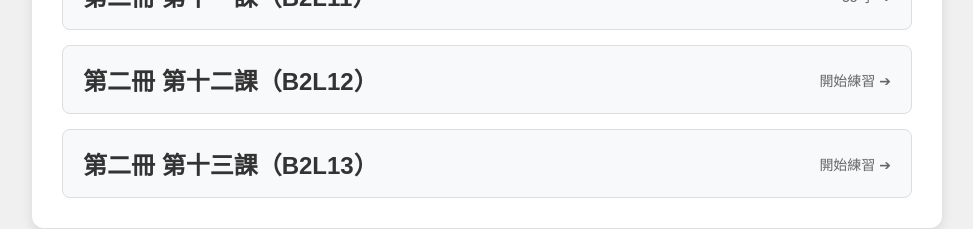
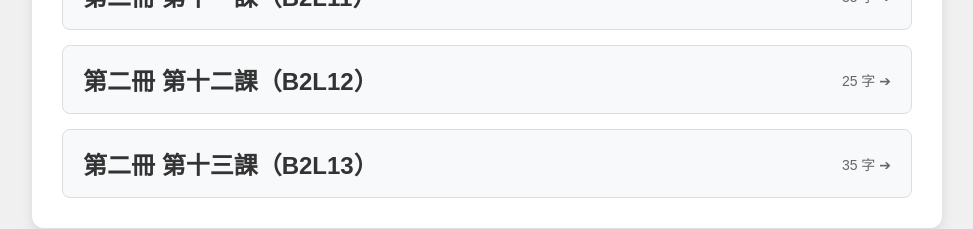
Before and after one commit to s25672400-hue/stroke, a plain HTML site: page index.html in a window 1280 px wide. Shown: the part 560-789 px from the top of the page, without its empty margins (153-1126 px from the left). Drawn offline with Linux system fonts and the light colour scheme.

Commit message:
Update index.html

```diff
--- a/index.html
+++ b/index.html
@@ -103,12 +103,12 @@
 
             <a href="strokeB2L12.html" class="lesson-btn">
                 <span>第二冊 第十二課（B2L12）</span>
-                <span class="lesson-tag">開始練習 ➔</span>
+                <span class="lesson-tag">25 字 ➔</span>
             </a>
 
             <a href="strokeB2L13.html" class="lesson-btn">
                 <span>第二冊 第十三課（B2L13）</span>
-                <span class="lesson-tag">開始練習 ➔</span>
+                <span class="lesson-tag">35 字 ➔</span>
             </a>
 
         </div>
```
